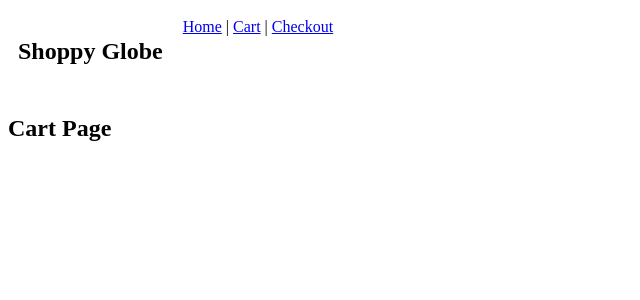
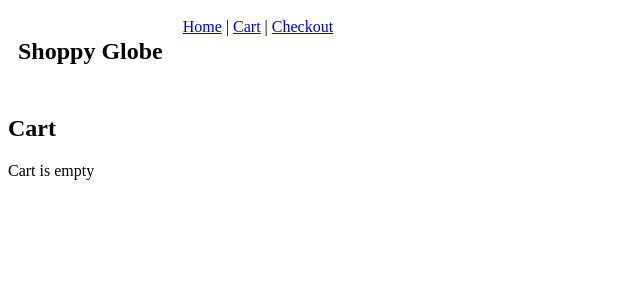
Before and after one commit to mcajoydeb/Shoppy-Globe-E-commerce, a React (Vite) app: page /cart in a window 1280 px wide. Shown: the top 300 px of the page, without its empty margins (0-640 px from the left). Built offline with nearby package versions, Linux system fonts and the light colour scheme.

Commit message:
export missing decreaseQuantity action from cart

```diff
--- a/src/components/CartItem.jsx
+++ b/src/components/CartItem.jsx
@@ -0,0 +1,34 @@
+import { useDispatch } from "react-redux";
+import {
+  removeFromCart,
+  increaseQuantity,
+  decreaseQuantity,
+} from "../redux/cartSlice";
+
+function CartItem({ item }) {
+  const dispatch = useDispatch();
+
+  if (!item) return null;
+
+  return (
+    <div style={{ border: "1px solid #ccc", margin: "10px", padding: "10px" }}>
+      <h4>{item.title}</h4>
+      <p>Price: ${item.price}</p>
+      <p>Quantity: {item.quantity}</p>
+
+      <button onClick={() => dispatch(increaseQuantity(item.id))}>
+        +
+      </button>
+
+      <button onClick={() => dispatch(decreaseQuantity(item.id))}>
+        -
+      </button>
+
+      <button onClick={() => dispatch(removeFromCart(item.id))}>
+        Remove
+      </button>
+    </div>
+  );
+}
+
+export default CartItem;
--- a/src/pages/Cart.jsx
+++ b/src/pages/Cart.jsx
@@ -1,5 +1,20 @@
+import { useSelector } from "react-redux";
+import CartItem from "../components/CartItem";
+
 function Cart() {
-  return <h2>Cart Page</h2>;
+  const items = useSelector((state) => state.cart.items);
+
+  return (
+    <div>
+      <h2>Cart</h2>
+
+      {items.length === 0 ? (
+        <p>Cart is empty</p>
+      ) : (
+        items.map((item) => <CartItem key={item.id} item={item} />)
+      )}
+    </div>
+  );
 }
 
 export default Cart;
--- a/src/redux/cartSlice.js
+++ b/src/redux/cartSlice.js
@@ -44,5 +44,10 @@ const cartSlice = createSlice({
     }
 });
 
-export const { addToCart } = cartSlice.actions;
+export const {
+  addToCart,
+  removeFromCart,
+  increaseQuantity,
+  decreaseQuantity,
+} = cartSlice.actions;
 export default cartSlice.reducer;
```
